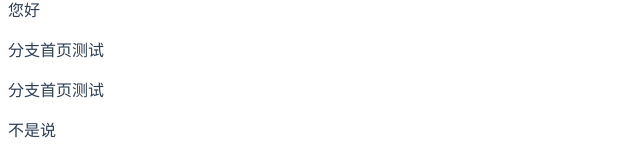
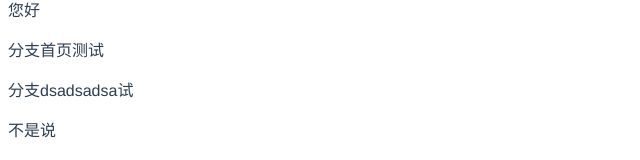
Before and after one commit to GHdafengzi101/one, a Vue app: page /#/ in a window 1280 px wide. Shown: the part 245-405 px from the top of the page, without its empty margins (0-640 px from the left). Built offline with nearby package versions, Linux system fonts and the light colour scheme.

Commit message:
feat:'添加了内容'

```diff
--- a/src/views/Home.vue
+++ b/src/views/Home.vue
@@ -9,8 +9,8 @@
       <p>添加首页测试</p>
       <p>您好</p>
       <p>分支首页测试</p>
-      <p>分支首页测试</p>
-     不是说
+      <p>分支dsadsadsa试</p>
+      不是说
       <p>测试阶段</p>
     </div>
     <div>
```
